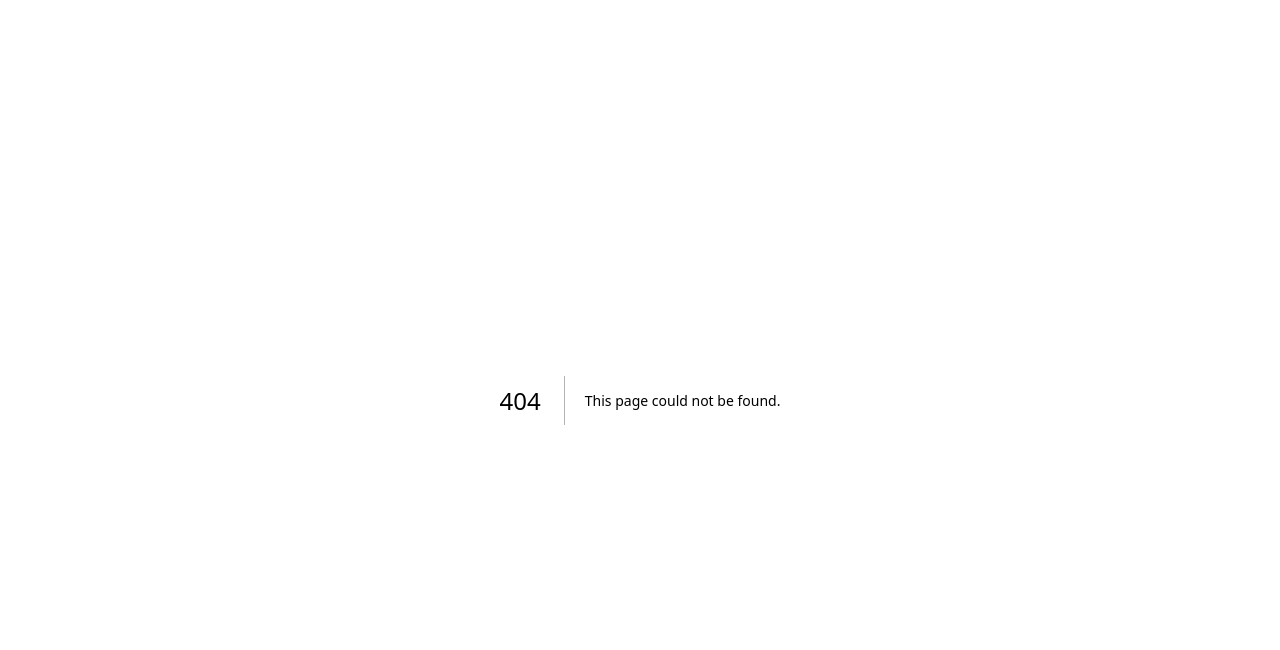
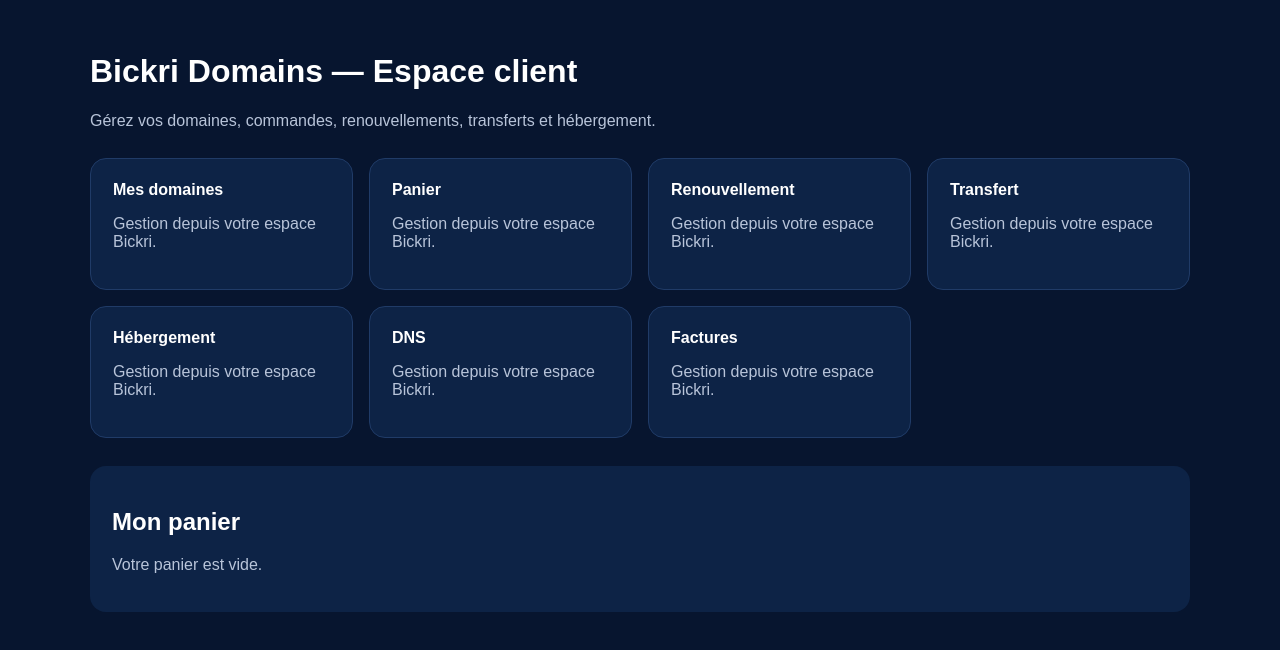
Before and after one commit to mabdourahamane886-lang/bickri-domains, a Next.js app: page /dashboard in a window 1280 px wide. Before the commit this address had no page. Shown: the top 650 px of the page. Built offline with nearby package versions, Linux system fonts and the light colour scheme; no server answers.

Commit message:
feat: add customer domain management APIs and dashboard

```diff
--- /dev/null
+++ b/app/dashboard/page.tsx
@@ -0,0 +1,5 @@
+"use client";import {useEffect,useState} from "react";
+export default function Dashboard(){const[cart,setCart]=useState<any[]>([]);const[message,setMessage]=useState("");
+async function load(){const r=await fetch("/api/cart");const d=await r.json();setCart(d.items||[])}useEffect(()=>{load()},[]);
+async function remove(domain:string){await fetch("/api/cart?domain="+encodeURIComponent(domain),{method:"DELETE"});load()}
+return <main style={{minHeight:"100vh",background:"#07152f",color:"#fff",padding:"32px"}}><div style={{maxWidth:1100,margin:"auto"}}><h1>Bickri Domains — Espace client</h1><p style={{color:"#b8c4d9"}}>Gérez vos domaines, commandes, renouvellements, transferts et hébergement.</p><div style={{display:"grid",gridTemplateColumns:"repeat(auto-fit,minmax(220px,1fr))",gap:16,marginTop:28}}>{["Mes domaines","Panier","Renouvellement","Transfert","Hébergement","DNS","Factures"].map(x=><div key={x} style={{padding:22,border:"1px solid #203b67",borderRadius:16,background:"#0d2346"}}><strong>{x}</strong><p style={{color:"#b8c4d9"}}>Gestion depuis votre espace Bickri.</p></div>)}</div><section style={{marginTop:28,padding:22,borderRadius:16,background:"#0d2346"}}><h2>Mon panier</h2>{cart.length===0?<p style={{color:"#b8c4d9"}}>Votre panier est vide.</p>:cart.map(i=><div key={i.domain} style={{display:"flex",justifyContent:"space-between",padding:"12px 0",borderBottom:"1px solid #203b67"}}><span>{i.domain}</span><button onClick={()=>remove(i.domain)}>Supprimer</button></div>)}</section>{message&&<p>{message}</p>}</div></main>}
```
